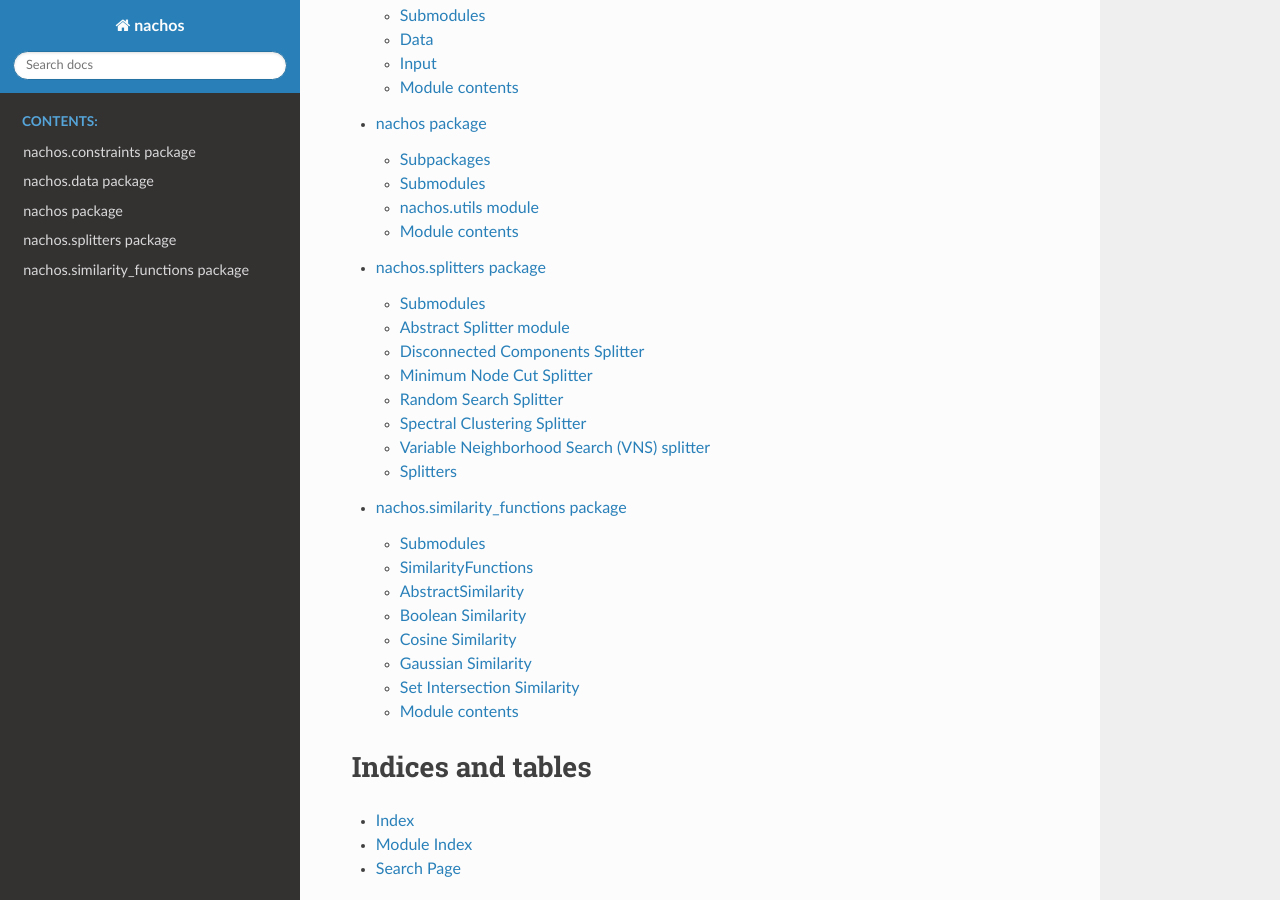
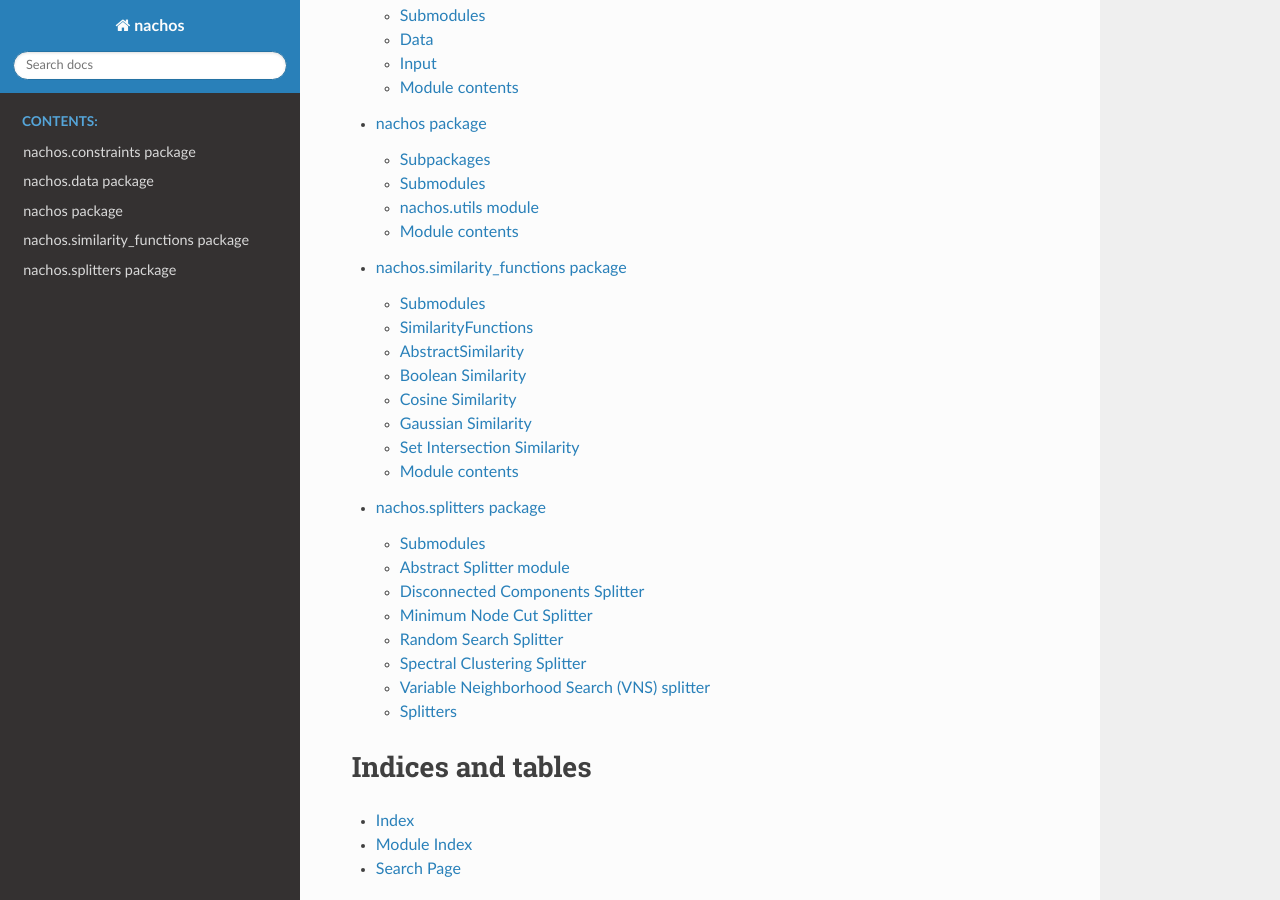
Before and after one commit to m-wiesner/nachos, a Sphinx documentation site: the page built from docs/source/index.rst, in a window 1280 px wide and 900 px high, scrolled down 504 px. Built offline with Sphinx 7.4.7 and the Read the Docs theme 2.0.0, drawn with Linux system fonts in a browser that asks for light colours.

```diff
--- a/docs/source/index.rst
+++ b/docs/source/index.rst
@@ -13,8 +13,8 @@ Welcome to nachos's documentation!
    nachos.constraints
    nachos.data
    nachos
+   nachos.similarity_functions
    nachos.splitters
-   nachos.similarity_functions
 
 Indices and tables
 ==================
```
